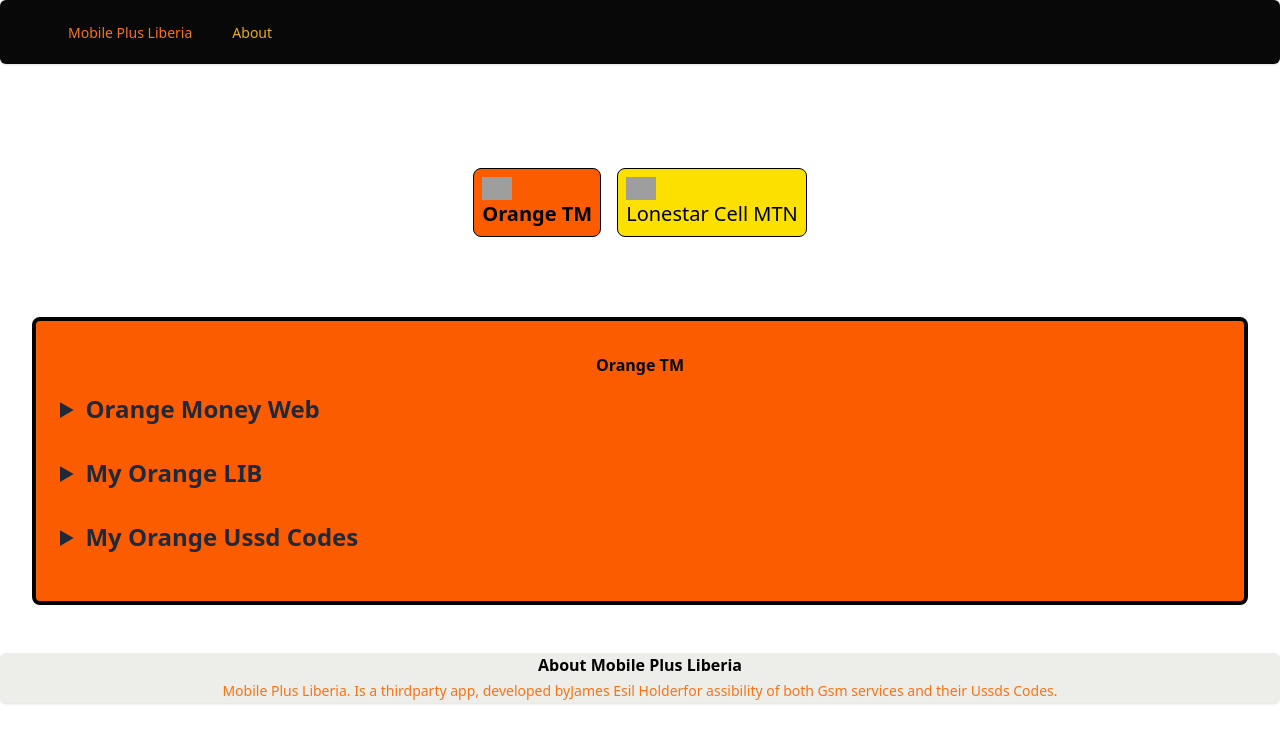
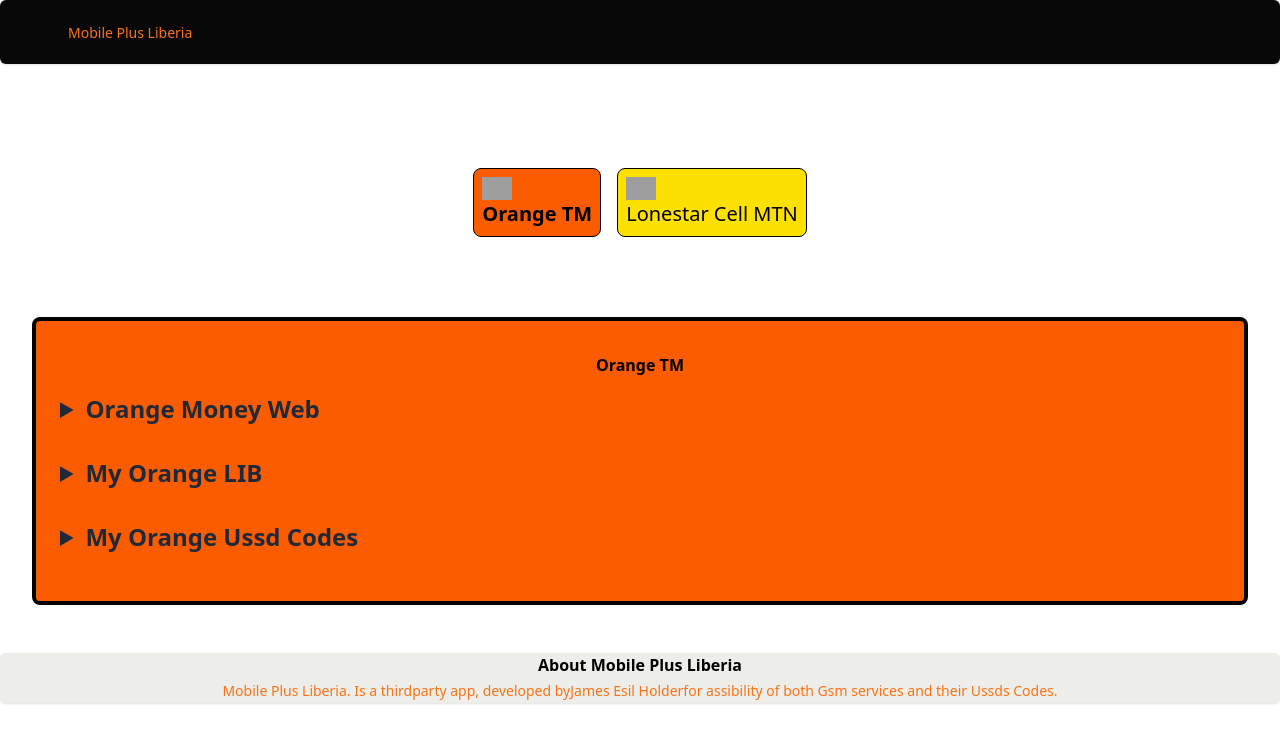
Before and after one commit to holderj-dev/mobile-plus-lib, a React (Create React App) app: page / in a window 1280 px wide. Shown: the top 742 px of the page. Built offline with nearby package versions, Linux system fonts and the light colour scheme; grey boxes are pictures that could not be loaded.

Commit message:
12/14/22-5

```diff
--- a/package.json
+++ b/package.json
@@ -6,7 +6,7 @@
     "@testing-library/jest-dom": "^5.16.5",
     "@testing-library/react": "^13.4.0",
     "@testing-library/user-event": "^13.5.0",
-    "firebase": "^9.14.0",
+    "firebase": "^9.15.0",
     "localforage": "^1.10.0",
     "match-sorter": "^6.3.1",
     "react": "^18.2.0",
--- a/src/conponents/Navbar.js
+++ b/src/conponents/Navbar.js
@@ -72,17 +72,6 @@
                       hover:border-gray-300 hover:text-gray-500
                     ">My Orange</a> */}
 
-                  <a href="/about" class="
-                      items-center
-                      inline-flex
-                      border-b-2 border-transparent
-                      px-1
-                      pt-1
-                      text-sm
-                      font-medium
-                      text-yellow-500
-                      hover:border-gray-300 hover:text-gray-500
-                    ">About</a>
 
                 </div>
               </div>
--- a/src/db/firebase.js
+++ b/src/db/firebase.js
@@ -1,19 +1,19 @@
   // Import the functions you need from the SDKs you need
-import { initializeApp } from "firebase/app";
-import { getAnalytics } from "firebase/analytics";
+  import { initializeApp } from "https://www.gstatic.com/firebasejs/9.15.0/firebase-app.js";
+  import { getAnalytics } from "https://www.gstatic.com/firebasejs/9.15.0/firebase-analytics.js";
   // TODO: Add SDKs for Firebase products that you want to use
   // https://firebase.google.com/docs/web/setup#available-libraries
 
   // Your web app's Firebase configuration
   // For Firebase JS SDK v7.20.0 and later, measurementId is optional
   const firebaseConfig = {
-  apiKey: "AIzaSyAyMJZSW-yCUff64aWP9zvwcWstjni0Imk",
-  authDomain: "my-site-46b32.firebaseapp.com",
-  projectId: "my-site-46b32",
-  storageBucket: "my-site-46b32.appspot.com",
-  messagingSenderId: "1041344616147",
-  appId: "1:1041344616147:web:4b32850da470551374a626",
-  measurementId: "G-5WKKWRD1ZL"
+    apiKey: "AIzaSyCQ96aX7yJGhHjK4Q643qzs5bpmRIovwNc",
+    authDomain: "mobile-plus-lib.firebaseapp.com",
+    projectId: "mobile-plus-lib",
+    storageBucket: "mobile-plus-lib.appspot.com",
+    messagingSenderId: "459971511041",
+    appId: "1:459971511041:web:e007ad13e2a6dc8b8c1100",
+    measurementId: "G-YGT42MPC5H"
   };
 
   // Initialize Firebase
```
Also changed, not shown: 1 other file (tests, documents, lock files or other folders). Lines whose indentation alone changed are shown as unchanged.
